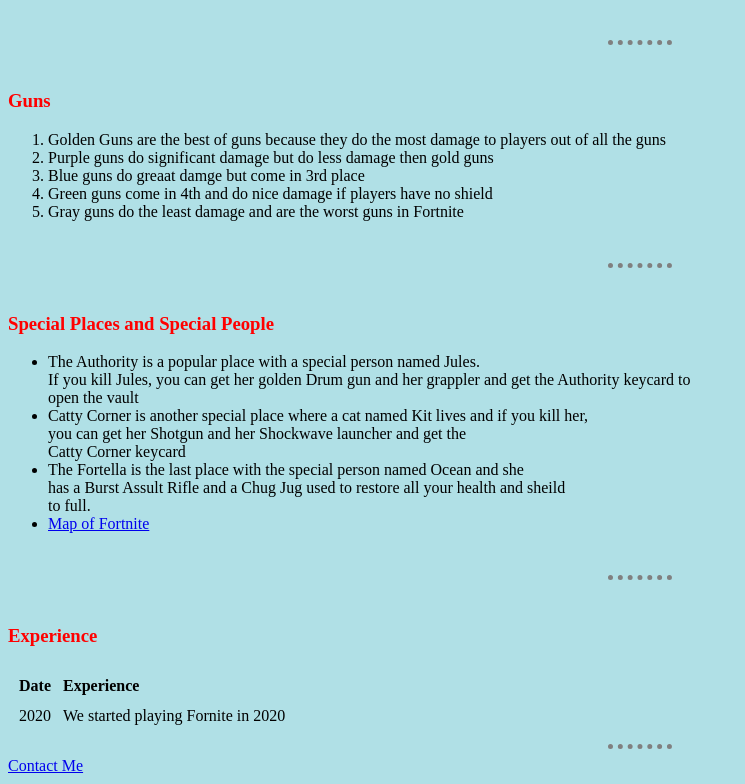
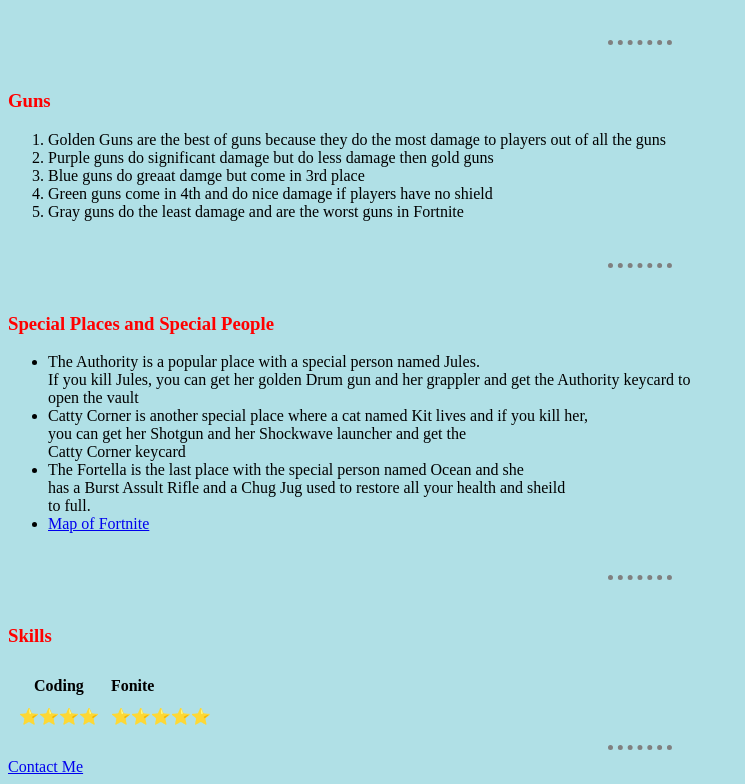
Before and after one commit to altoofaltoo/Fortnite, a plain HTML site: page index.html in a window 1280 px wide. Shown: the part 564-1348 px from the top of the page, without its empty margins (0-745 px from the left). Drawn offline with Linux system fonts and the light colour scheme.

Commit message:
Add files via upload

```diff
--- a/index.html
+++ b/index.html
@@ -61,13 +61,13 @@
   <br>
   <hr>
   <br>
-<h3>Experience</h3>
+<h3>Skills</h3>
 <table cellspacing="10">
-  <th>Date</th>
-  <th  align=left>Experience</th>
+  <th>Coding</th>
+  <th align=left>Fonite</th>
   <tr>
-    <td>2020</td>
-    <td>We started playing Fornite in 2020</td>
+    <td>⭐⭐⭐⭐</td>
+    <td>⭐⭐⭐⭐⭐</td>
   </tr>
 </table>
 <hr>
```
